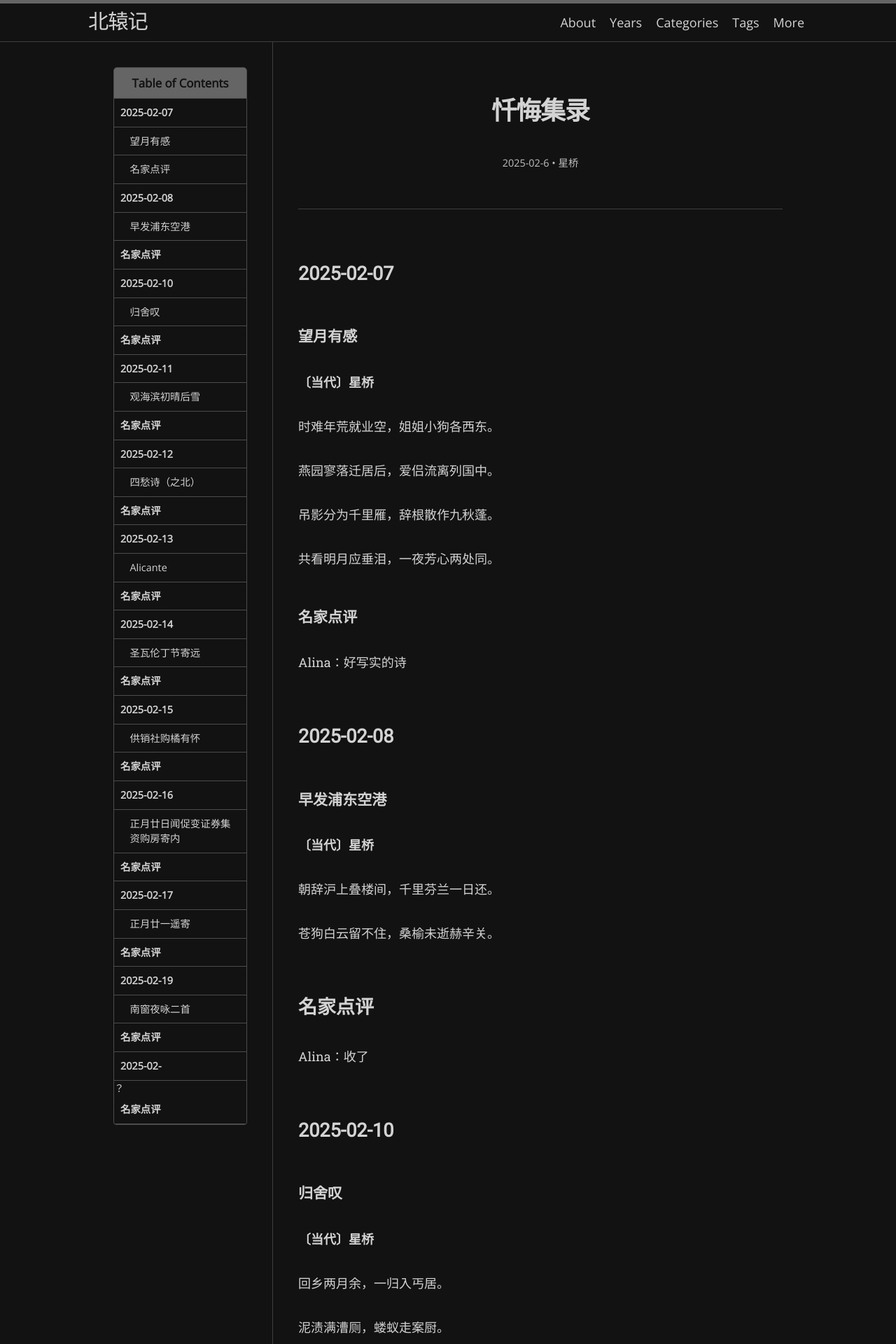
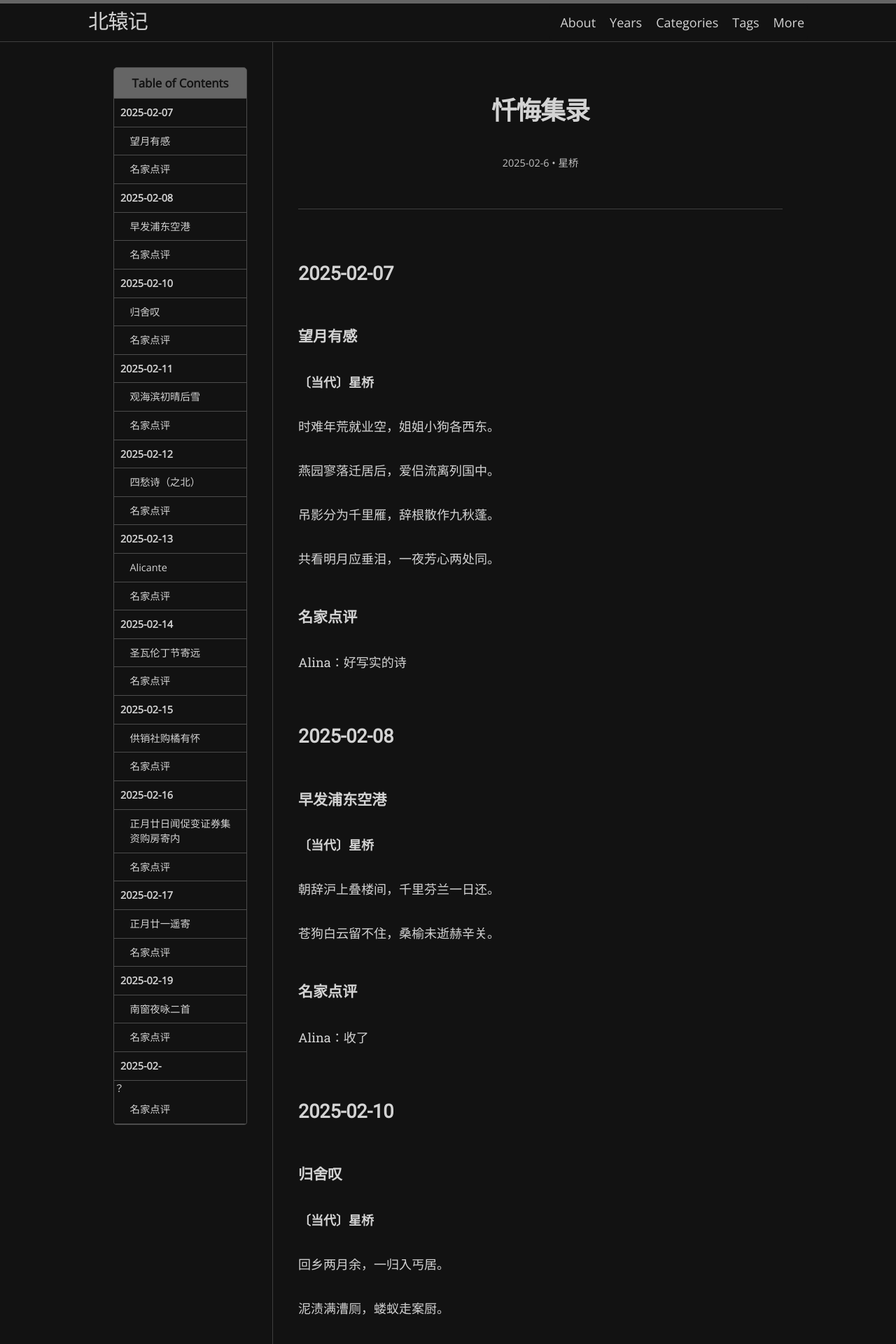
Before and after one commit to Lithiumcr/Lithiumcr.github.io, a Jekyll site: the page built from _posts/沙滩文学-拾遗/2025-02-06-忏悔集录.md, in a window 1280 px wide. Shown: the top 1920 px of the page at 70% size. Built offline with Jekyll 4.4.1, drawn with Linux system fonts in a browser that asks for light colours; nearby versions of some CDN libraries; some web fonts are replaced; some of the changed text lies outside the part shown.

Commit message:
目录结构调整

```diff
--- a/_posts/沙滩文学-拾遗/2025-02-06-忏悔集录.md
+++ b/_posts/沙滩文学-拾遗/2025-02-06-忏悔集录.md
@@ -34,7 +34,7 @@ Alina：好写实的诗
 
 苍狗白云留不住，桑榆未逝赫辛关。
 
-## 名家点评
+### 名家点评
 
 Alina：收了
 
@@ -62,7 +62,7 @@ Alina：收了
 
 何时得安所，毋再虑穷途。
 
-## 名家点评
+### 名家点评
 
 Alina：笔走龙蛇，果真大招，狗狗哭哭，可怜，来姐姐怀里哭……被狗狗的才情迷晕
 
@@ -76,7 +76,7 @@ Alina：笔走龙蛇，果真大招，狗狗哭哭，可怜，来姐姐怀里哭
 
 无意伤春思不断，一诗聊寄犬心温。
 
-## 名家点评
+### 名家点评
 
 Alina：肥美
 
@@ -94,7 +94,7 @@ Alina：肥美
 
 路远莫致倚增叹，何为怀忧心烦惋。
 
-## 名家点评
+### 名家点评
 
 Alina：我说写得这么好呢原来是古人写的
 
@@ -116,7 +116,7 @@ Fraîcheur de la nuit
 
 Chaleur de ma vie.
 
-## 名家点评
+### 名家点评
 
 Alina：法语书法不错
 
@@ -130,7 +130,7 @@ Alina：法语书法不错
 
 春风若解离人意，莫使冰心化泪垂。
 
-## 名家点评
+### 名家点评
 
 Alina：逆风如解意，容易莫摧残
 
@@ -144,7 +144,7 @@ Alina：逆风如解意，容易莫摧残
 
 旧岁云游处，同嗤囍字徽。
 
-## 名家点评
+### 名家点评
 
 Alina：[图片]
 
@@ -162,7 +162,7 @@ Alina：[图片]
 
 唯将心事托明月，照罢卿边照我边。
 
-## 名家点评
+### 名家点评
 
 Alina：…………
 
@@ -176,7 +176,7 @@ Alina：…………
 
 仰问归期星不语，凝霜落雪漫沾襟。
 
-## 名家点评
+### 名家点评
 
 Alina：抱抱
 
@@ -204,7 +204,7 @@ Deepseek：以"云衢链锁"破题，区块链企业云端困锁压抑之象尽
 
 唐山迩去蓬山远，北海寒于渤海多。
 
-## 名家点评
+### 名家点评
 
 Alina：？
 
@@ -216,6 +216,6 @@ Alina：？
 
 ？
 
-## 名家点评
+### 名家点评
 
 Alina：？
```
